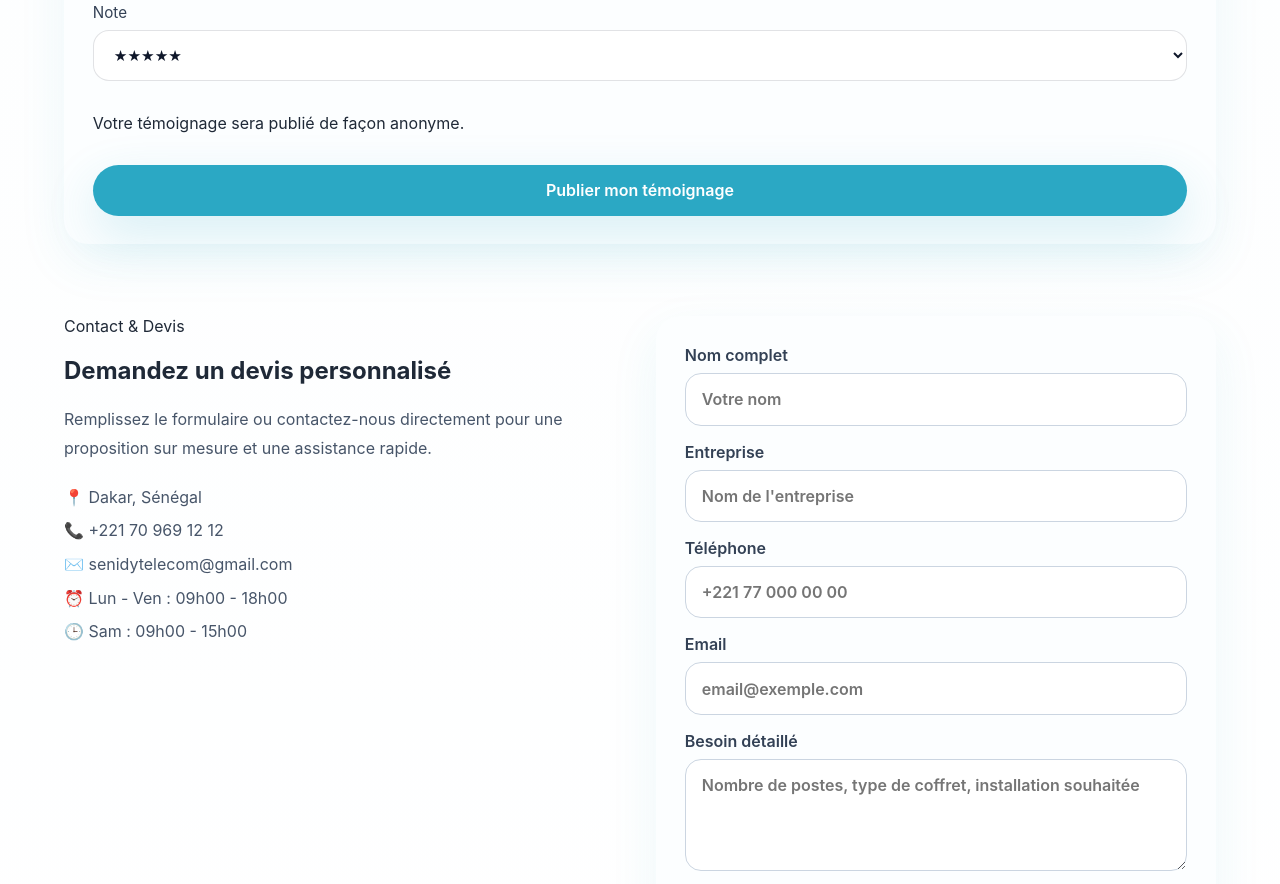
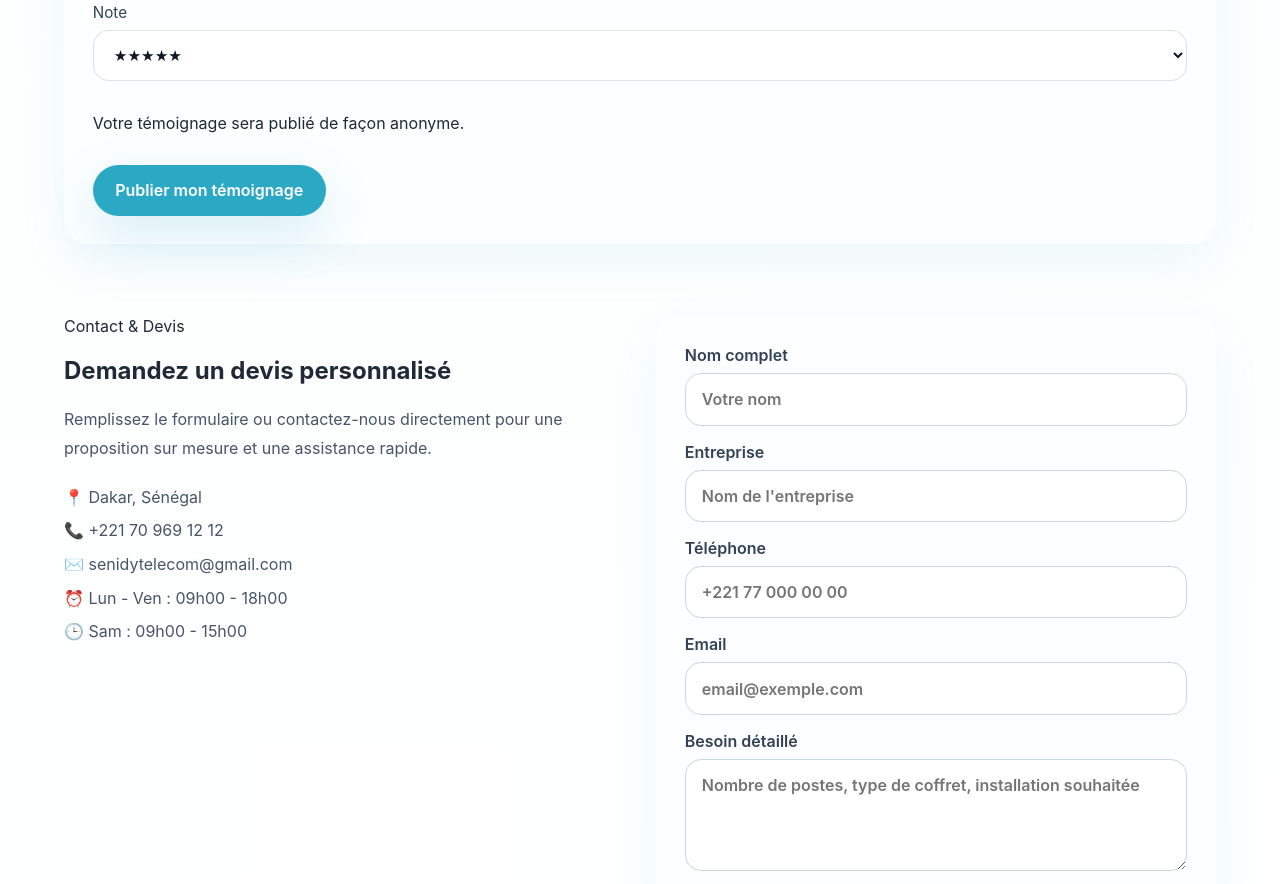
Before and after one commit to DuaLipa8/SENIDY, a website: page index.html in a window 1280 px wide. Shown: the part 4607-5491 px from the top of the page. Drawn offline with nearby package versions, Linux system fonts and the light colour scheme.

Commit message:
design: aligner le bouton de témoignage à gauche avec sa largeur naturelle

```diff
--- a/style.css
+++ b/style.css
@@ -439,6 +439,10 @@ img {
   background: #fff;
   color: #0f172a;
   font-size: 0.95rem;
+}
+
+.testimonial-form button[type="submit"] {
+  justify-self: start;
 }
 
 .testimonial-grid {
```
